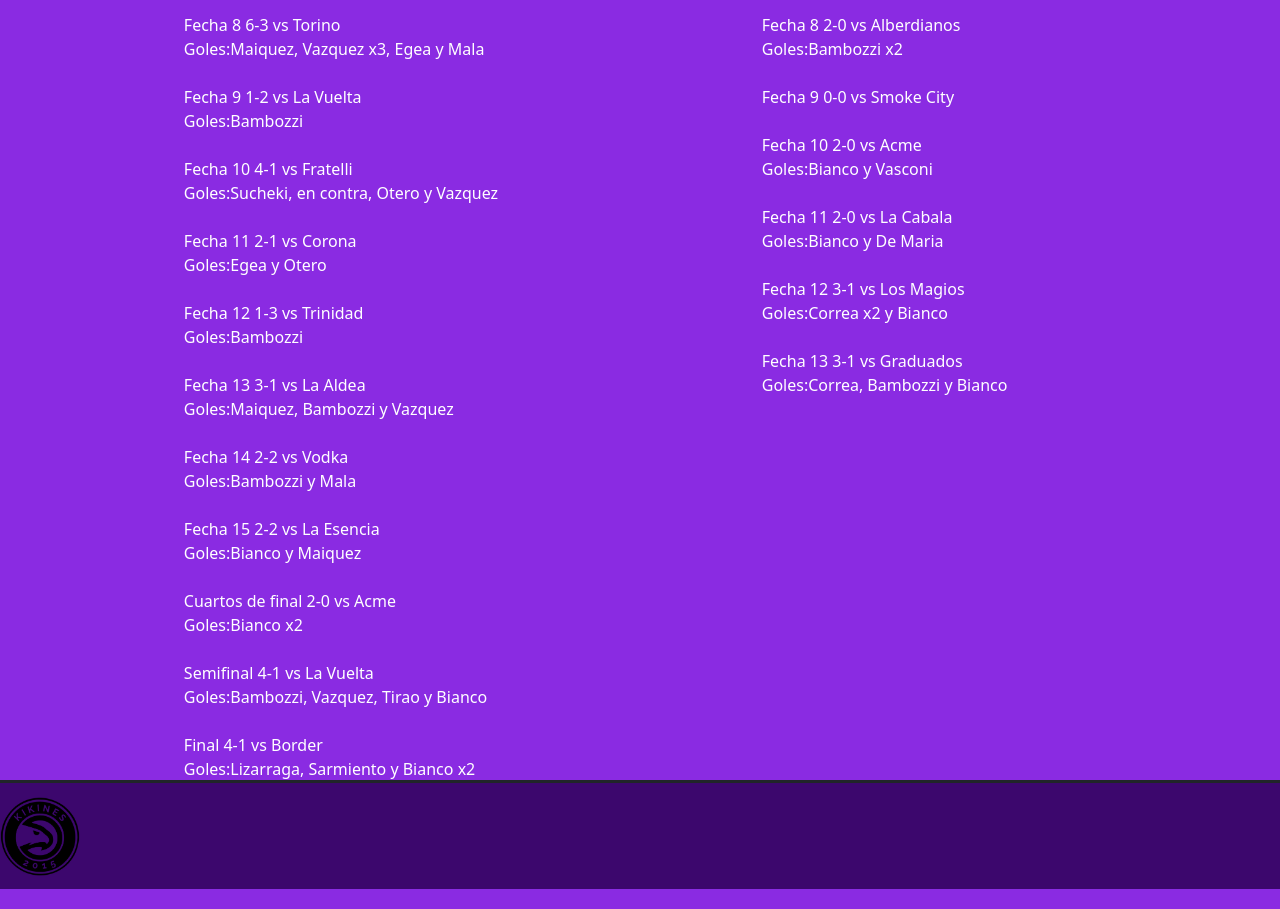
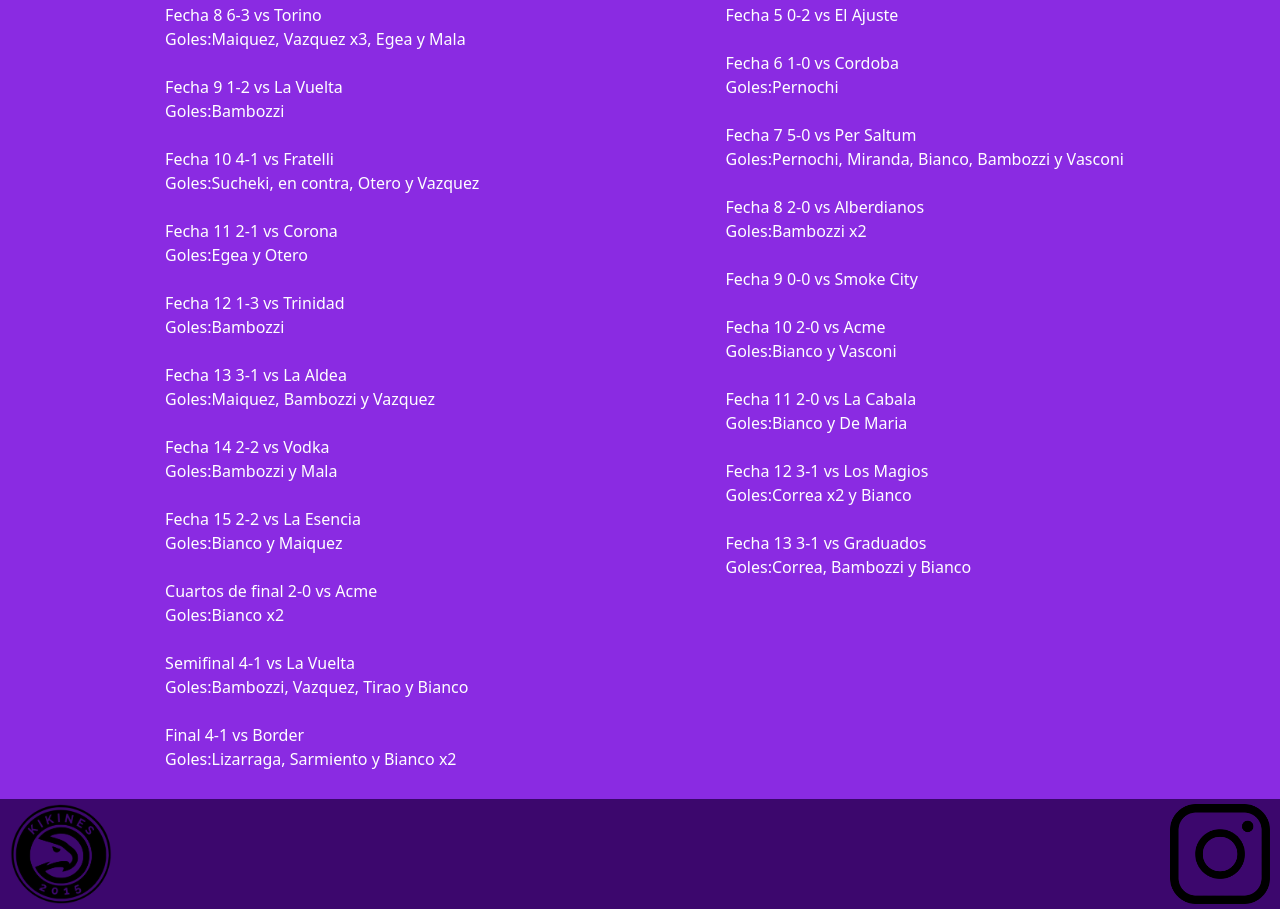
Before and after one commit to PedroGonzalez1212/preentrega2-GonzalezPedro, a website: page pages/fixture.html in a window 1280 px wide. Shown: the part 768-1677 px from the top of the page. Drawn offline with nearby package versions, Linux system fonts and the light colour scheme.

Commit message:
correccion footer

```diff
--- a/pages/fixture.html
+++ b/pages/fixture.html
@@ -72,10 +72,12 @@
     </article>
     </main>
     <footer>
-        <br>
-        <br>
-        <br>
-        <br>
+        <div>
+            <img class="imgfooter" src="../assets/images/ESCUDO-KIKINES-VECTORIZA-_1_-_1_.png" alt="">
+        </div>
+        <div>
+            <a href="https://www.instagram.com/kikines__/"><img class="imgfooter" src="../assets/images/logoinstagram.png" alt=""></a>
+        </div>
     </footer>
     <script src="https://cdn.jsdelivr.net/npm/bootstrap@5.3.3/dist/js/bootstrap.bundle.min.js" integrity="sha384-YvpcrYf0tY3lHB60NNkmXc5s9fDVZLESaAA55NDzOxhy9GkcIdslK1eN7N6jIeHz" crossorigin="anonymous"></script>
 </body>
--- a/scss/estilos.scss
+++ b/scss/estilos.scss
@@ -1,5 +1,4 @@
 @import "./estilos/general/generales";
-@import "./estilos/general/variables";
 @import "./estilos/paginas/index";
 @import "./estilos/paginas/fixture";
 @import "./estilos/paginas/plantel";
--- a/scss/estilos/paginas/_fixture.scss
+++ b/scss/estilos/paginas/_fixture.scss
@@ -3,13 +3,19 @@ h2 {
 }
 
 .fixture {
-    padding-left: 10px;
+    padding-right: 65px;
     padding-bottom: 20px;
     display: block;
+    align-items: center;
     text-align: center;
 }
 
-article ul ul li {
+article {
+    padding-bottom: 30px;
+
+    ul {
+        ul {
+            li {
                 font-weight: 500;
                 list-style-type: none;
                 color: white;
@@ -19,22 +25,24 @@ article ul ul li {
                     box-shadow: 0 0 1rem black;
                 }
             }
+        }
+    }
+}
+
+
 
 @media (min-width: 500px){
-    .fixture {
+    main{
         display: grid;
         grid-template-columns: 1fr 1fr;
-        grid-template-areas: "clausura apertura";
-        padding: 20px;
-        text-align: left;
+        grid-template-areas:
+        "clausura apertura";
     }
-
-    #clausura {
+    #clausura{
         display: grid;
         grid-area: clausura;
     }
-
-    #apertura {
+    #apertura{
         display: grid;
         grid-area: apertura;
     }
--- a/scss/estilos/paginas/_footer.scss
+++ b/scss/estilos/paginas/_footer.scss
@@ -1,13 +1,18 @@
 footer{
     background-color: rgb(60, 7, 109);
-    background-image: url(../assets/images/ESCUDO-KIKINES-VECTORIZA-_1_-_1_.png);
-    background-position: left;
-    background-size: 80px;
-    background-repeat: no-repeat;
-    padding-top: 10px;
-    border-top: solid;
+    height: 110px;
     display: flex;
+    justify-content: space-between;
+    align-items: center;
     position: absolute;
     bottom: 0;
     width: 100%;
 }
+
+.imgfooter{
+    height: 100px;
+    filter: brightness(1.1);
+    mix-blend-mode: multiply;
+    padding-left: 10px;
+    padding-right: 10px;
+}
--- a/scss/estilos/paginas/_plantel.scss
+++ b/scss/estilos/paginas/_plantel.scss
@@ -27,6 +27,7 @@ h3 {
         grid-template-columns: 50% 50%;
         grid-template-rows: 340px 340px;
         grid-template-areas: "arquero defensor" "medio delantero";
+        row-gap: 58px;
     }
 }
 
```
Also changed, not shown: index.html (+7 -5 lines), pages/fotos.html (+6 -4 lines), pages/hacete_socio.html (+6 -4 lines), pages/plantel.html (+6 -4 lines), pages/sponsors.html (+6 -4 lines), assets/images/logoinstagram.png (added), css/estilos.css, 1 other file. Lines whose indentation alone changed are shown as unchanged.
